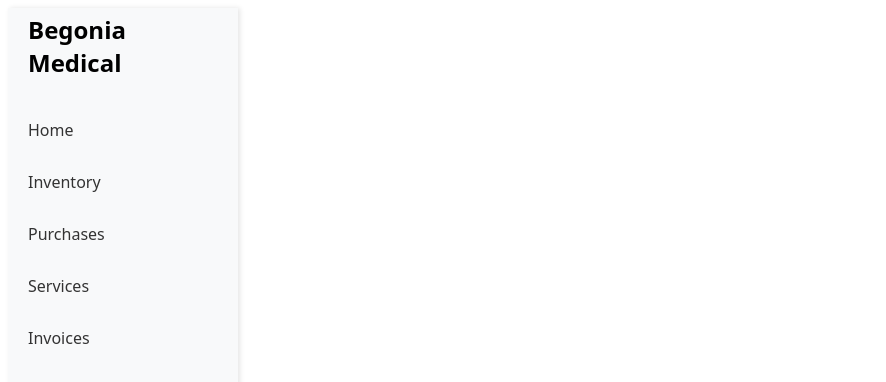
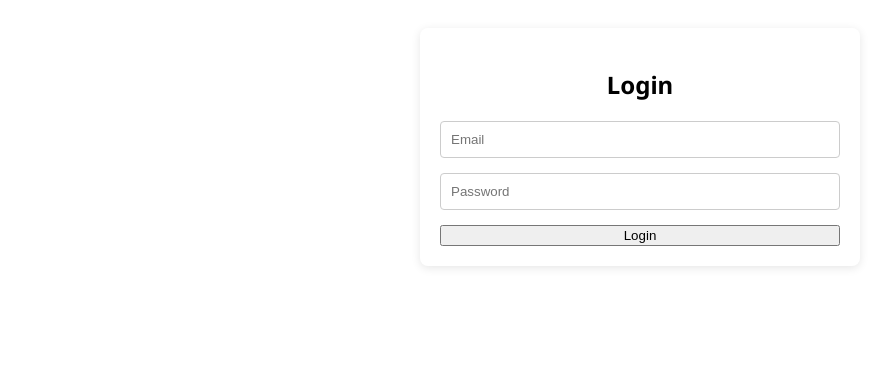
Before and after one commit to aaronmoruf7/dentistry-app, a React (Create React App) app in the folder frontend/: page /login in a window 1280 px wide. Shown: the top 382 px of the page, without its empty margins (0-886 px from the left). Built offline with nearby package versions, Linux system fonts and the light colour scheme.

Commit message:
logout/login/inventory styling

```diff
--- a/frontend/package.json
+++ b/frontend/package.json
@@ -1,6 +1,7 @@
 {
   "dependencies": {
     "axios": "^1.7.9",
+    "jwt-decode": "^4.0.0",
     "react-router-dom": "^7.1.1",
     "react-scripts": "^5.0.1"
   },
--- a/frontend/public/index.html
+++ b/frontend/public/index.html
@@ -4,6 +4,7 @@
         <meta charset="utf-8">
         <meta name="viewport" content="width=device-width, intial-scale=1">
         <link rel="stylesheet" href="%PUBLIC_URL%/main.css">
+        <link href="https://fonts.googleapis.com/css2?family=Noto+Sans:wght@400;700&display=swap" rel="stylesheet">
         <title>Begonia Medical</title>
     </head>
     <body>
--- a/frontend/public/main.css
+++ b/frontend/public/main.css
@@ -3,7 +3,7 @@
     display: flex;
     flex-direction: row;
     min-height: 100vh;
-    font-family: system-ui, -apple-system, BlinkMacSystemFont, 'Segoe UI', Roboto, Oxygen, Ubuntu, Cantarell, 'Open Sans', 'Helvetica Neue', sans-serif;
+    font-family: 'Noto Sans', sans-serif
 
 }
 
@@ -43,7 +43,68 @@
     flex-grow: 1;
     padding: 20px;
     overflow-y: auto;
+    text-align: left;
+    border-collapse: collapse;
 }
 
-/* table */
-/* table-container */
+
+
+/* TABLE */
+.table-container {
+    margin: auto;
+    padding: 20px;
+    border-radius: 8px;
+    box-shadow: 0 2px 10px rgba(0,0,0,0.1);
+}
+
+.table {
+    width: 100%;
+    margin: 20px 0;
+    font-size: 1em;
+}
+
+.table th, .table td {
+    padding: 12px 15px;
+    border: 1px solid;
+}
+
+.table th {
+    background-color: #f4f4f4;
+    color: #333;
+}
+
+.table tr:hover {
+    background-color: #f1f1f1;
+}
+
+/* LOGIN */
+.login-container {
+    max-width: 400px;
+    margin: auto;
+    padding: 20px;
+    border-radius: 8px;
+    box-shadow: 0 2px 10px rgba(0,0,0,0.1);
+}
+
+.login-container h2 {
+    text-align: center;
+}
+
+.login-container form {
+    display: flex;
+    flex-direction: column;
+}
+
+.login-container input {
+    margin-bottom: 15px;
+    padding: 10px;
+    border: 1px solid #ccc;
+    border-radius: 4px;
+}
+
+/* LOGOUT */
+.logout-button {
+    background-color: #e67676;
+}
+
+/* 'error' */
--- a/frontend/src/components/App.tsx
+++ b/frontend/src/components/App.tsx
@@ -1,17 +1,46 @@
 import React from 'react';
-import { BrowserRouter as Router, Routes, Route} from 'react-router-dom';
+import { Routes, Route} from 'react-router-dom';
+import { useEffect } from 'react';
+import { useNavigate, useLocation } from 'react-router-dom';
 import Navbar from './Navbar.tsx';
+import Login from './Login.tsx';
 import Inventory from './Inventory.tsx';
+import { jwtDecode } from 'jwt-decode';
+
 
 
 const App = () => {
 
+    const location = useLocation();
+    const navigate = useNavigate();
+
+    // if user doesn't have token, send them to login page
+    useEffect(() => {
+        const token = localStorage.getItem('token');
+        if (!token){
+            navigate('/login');
+        } else {
+        // if user's token expires, make sure to remove it from local storage so they can be sent to login page
+            const decodedToken = jwtDecode(token);
+            if (!decodedToken.exp){
+                throw new Error ('Token has no expiration')
+            }
+
+            const currentTime = Date.now()/1000;
+
+            if (decodedToken.exp < currentTime){
+                localStorage.removeItem('token');
+                navigate('/login');
+            }
+        }
+    }, [navigate]);
+
     return(
-        <Router>
         <div className='app-container'>
-                <Navbar/>
+            { location.pathname !== "/login" && < Navbar/> }
             <main className='main-content'>
             <Routes>
+                <Route path = "/login" element = {<Login/>}/>
                 <Route path = "/" element = {<h2>Home Page</h2>}/>
                 <Route path = "/inventory" element = {<Inventory/>}/>
                 <Route path = "/purchases" element = {<h2>Purchases Page</h2>}/>
@@ -20,7 +49,6 @@ const App = () => {
             </Routes>
             </main>
         </div>
-        </Router>
 
     )
 }
--- a/frontend/src/components/Inventory.tsx
+++ b/frontend/src/components/Inventory.tsx
@@ -7,7 +7,13 @@ const Inventory = () => {
     useEffect(() => {
         const fetchInventoryData = async () => {
             try {
-                const response = await fetch('http://localhost:3000/api/inventory');
+                const token = localStorage.getItem('token');
+                const response = await fetch('http://localhost:3000/api/inventory', {
+                    headers: { Authorization : `Bearer ${token}`}
+                });
+                if (!response.ok) {
+                    throw new Error ('Failed to fetch inventory data');
+                }
                 const data = await response.json();
                 setInventoryData(data);
             } catch (error) {
--- /dev/null
+++ b/frontend/src/components/Login.tsx
@@ -0,0 +1,64 @@
+import React, { useState } from 'react';
+import { useNavigate } from 'react-router-dom';
+
+const Login = () => {
+    const [email, setEmail] = useState ('');
+    const [password, setPassword] = useState ('');
+    const [error, setError] = useState ('');
+    const navigate = useNavigate();
+
+    // what happens when we submit the login form
+    const handleSubmit = async (e: React.FormEvent) => {
+        e.preventDefault();
+        try {
+            // must specify the api call/request with the correct parameters, especially body which must match what the backend expects
+            const response = await fetch ('http://localhost:3000/api/auth/login',
+                {
+                    method: 'POST',
+                    headers: { 'Content-Type': 'application/json'},
+                    body: JSON.stringify({email, password})
+                }
+            );
+
+            //store token from response into storage to be used for future api calls that need verification
+            if (response.ok) {
+                const data = await response.json();
+                localStorage.setItem('token', data.token);
+                navigate('/');
+            } else {
+                const errorData = await response.json();
+                setError (errorData.message || 'Login failed');
+            }
+
+        }catch(error) {
+            console.error ('Login error:', error);
+            setError ('An error occured, please try again')
+        }
+    };
+
+    return (
+        <div className='login-container'>
+            <h2>Login</h2>
+            {error && <p className='error'>{error}</p>}
+            <form onSubmit={handleSubmit}>
+                <input
+                    type = "text"
+                    value = {email}
+                    onChange = {(e) => setEmail(e.target.value)}
+                    placeholder='Email'
+                    required
+                />
+                <input
+                    type = "password"
+                    value = {password}
+                    onChange = {(e) => setPassword(e.target.value)}
+                    placeholder='Password'
+                    required
+                />
+                <button type = "submit">Login</button>
+            </form>
+        </div>
+    )
+};
+
+export default Login;
--- a/frontend/src/components/Navbar.tsx
+++ b/frontend/src/components/Navbar.tsx
@@ -1,7 +1,13 @@
 import React from 'react';
-import { Link } from 'react-router-dom';
+import { Link, useNavigate } from 'react-router-dom';
 
 const Navbar = () => {
+    const navigate = useNavigate()
+    const handleLogout = () => {
+        localStorage.removeItem('token');
+        navigate('/login');
+    }
+
     return(
         <nav className='navbar'>
             <div className='navbar-brand'>
@@ -14,6 +20,7 @@ const Navbar = () => {
                 <li><Link to = "/services">Services</Link></li>
                 <li><Link to = "/invoices">Invoices</Link></li>
             </ul>
+            <button className='logout-button' onClick={handleLogout}>Logout</button>
         </nav>
     );
 };
--- a/frontend/src/components/Table.tsx
+++ b/frontend/src/components/Table.tsx
@@ -12,7 +12,7 @@ interface TableProps {
 
 const Table = ({columns, data}: TableProps) => {
     return(
-        <table className='record-table'>
+        <table className='table'>
             <thead>
                 <tr>
                     {columns.map((column,index) => (
@@ -24,7 +24,7 @@ const Table = ({columns, data}: TableProps) => {
                 {data.map((row,rowIndex) => (
                     <tr key={rowIndex}>
                         {columns.map((column,colIndex) => (
-                            <td key={colIndex}> row[column.accessor]</td>
+                            <td key={colIndex}> {row[column.accessor]}</td>
                         ))}
                     </tr>
                 ))}
--- a/frontend/src/index.tsx
+++ b/frontend/src/index.tsx
@@ -1,5 +1,6 @@
 import React from 'react';
 import { createRoot } from 'react-dom/client';
+import { BrowserRouter as Router } from 'react-router-dom';
 import App from './components/App.tsx';
 
 //render the APP component into the DOM
@@ -7,6 +8,9 @@ const container = document.getElementById('root');
 const root = createRoot(container!);
 root.render(
     <React.StrictMode>
-        <App />
+        <Router>
+            <App />
+        </Router>
     </React.StrictMode>
+
 );
```
Also changed, not shown: 2 other files (tests, documents, lock files or other folders). Lines whose indentation alone changed are shown as unchanged.
